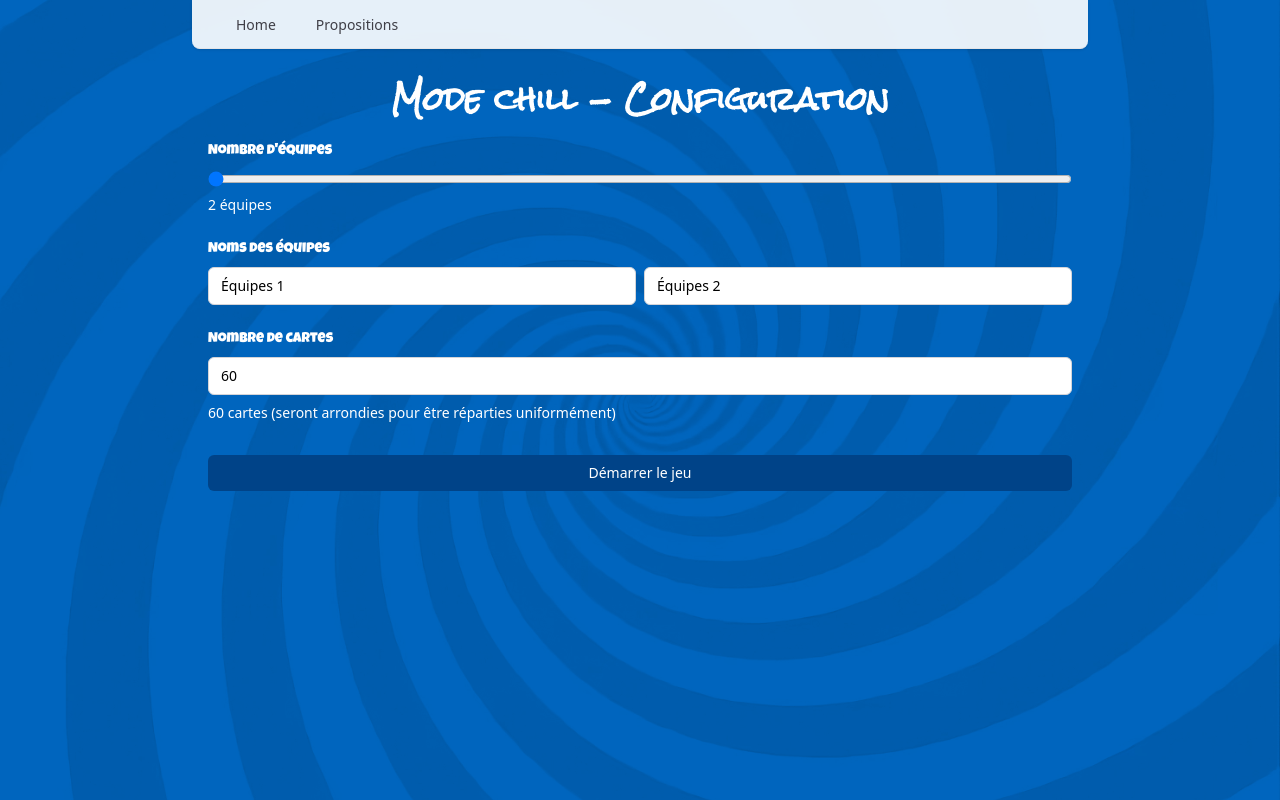
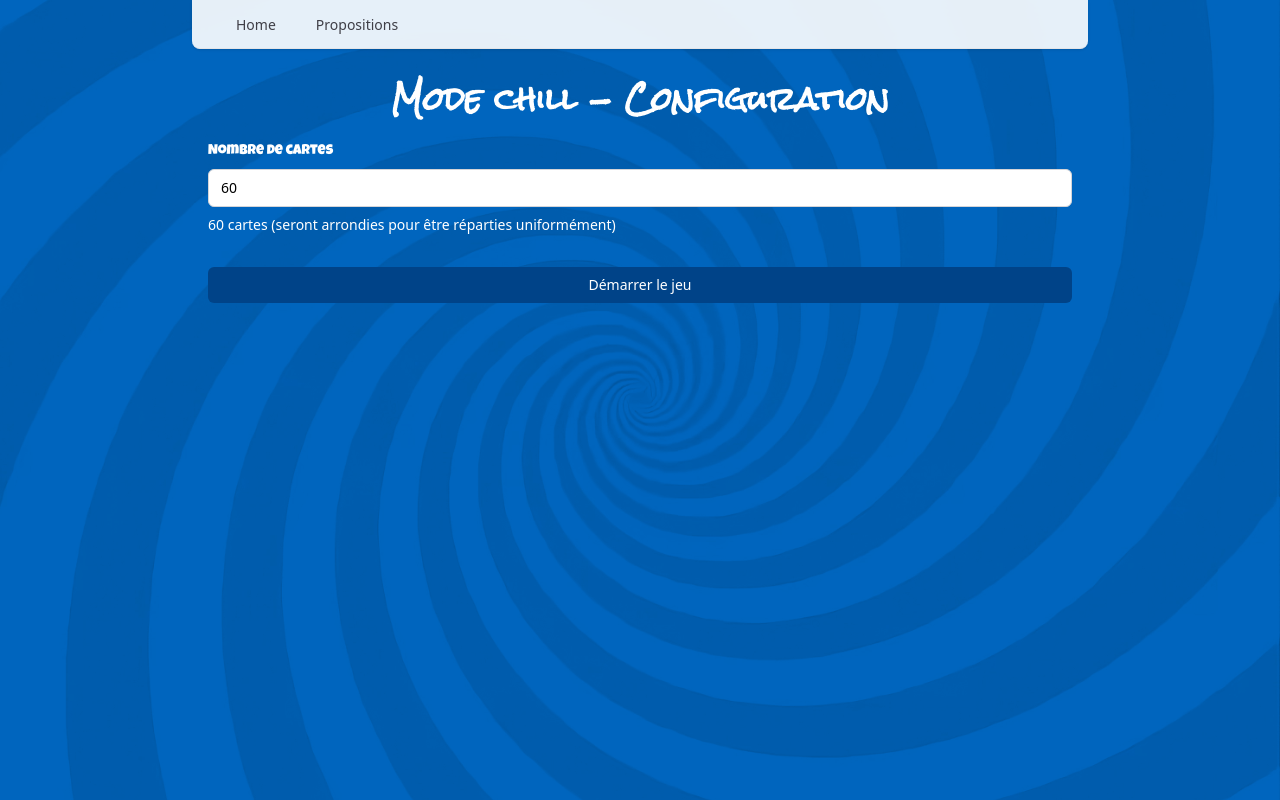
Before and after one commit to ThomasTew1579/Times-up, a React (Vite) app in the folder client/: page /game/chill/setup in a window 1280 px wide. Built offline with nearby package versions, Linux system fonts and the light colour scheme.

Commit message:
fix: clean du setup Chill

```diff
--- a/client/src/pages/ChillGameSetup.tsx
+++ b/client/src/pages/ChillGameSetup.tsx
@@ -1,88 +1,30 @@
-import { useEffect, useState } from 'react'
+import { useState } from 'react'
 import { useNavigate } from 'react-router-dom'
-import IntermissionCard from '../components/IntermissionCard'
 
 function ChillGameSetup() {
   const navigate = useNavigate()
-  // const [duree, setDuree] = useState<number>(20)
-  const [teams, setTeams] = useState<number>(2)
-  const [teamNames, setTeamNames] = useState<string[]>(['Équipes 1','Équipes 2','Équipes 3','Équipes 4'])
   const [nbCartes, setNbCartes] = useState<number>(60)
-  const [showIntermission, setShowIntermission] = useState<boolean>(false)
-
-  useEffect(() => {
-    setTeamNames((prev) => {
-      const next = prev.slice(0, teams)
-      while (next.length < teams) next.push(`Équipes ${next.length + 1}`)
-      return next
-    })
-  }, [teams])
 
   function onSubmit(e: React.FormEvent) {
     e.preventDefault()
-    const namesParam = encodeURIComponent(teamNames.join('|'))
-    navigate(`/game/chill?&teams=${teams}&nbCartes=${nbCartes}&teamNames=${namesParam}`)
+    navigate(`/game/chill?&nbCartes=${nbCartes}`)
   }
 
   return (
     <main className="mx-auto container max-w-xl px-4 py-8">
       <h1 className="text-3xl font-bold font-secondary text-center text-white mb-6">Mode chill - Configuration</h1>
       <form onSubmit={onSubmit} className="space-y-6">
-        {/* <div className="space-y-2">
-          <label htmlFor="duree" className="block text-sm font-medium text-white font-primary">Durée du tour</label>
-          <select
-            id="duree"
-            value={duree}
-            onChange={(e) => setDuree(Number(e.target.value))}
-            className="w-full rounded-md border border-zinc-300 dark:border-zinc-700 bg-white dark:bg-primary-900 dark:text-white px-3 py-2 text-sm"
-          >
-            <option value={10}>10 secondes</option>
-            <option value={20}>20 secondes</option>
-            <option value={30}>30 secondes</option>
-            <option value={60}>60 secondes</option>
-          </select>
-        </div> */}
-
-        <div className="space-y-2">
-          <label htmlFor="teams" className="block text-sm font-medium text-white font-primary">Nombre d'équipes</label>
-          <input
-            id="teams"
-            type="range"
-            min={2}
-            max={6}
-            value={teams}
-            onChange={(e) => setTeams(Number(e.target.value))}
-            className="w-full"
-          />
-          <div className="text-sm text-white">{teams} équipes</div>
-        </div>
-
-        <div className="space-y-2">
-          <label className="block text-sm font-medium text-white font-primary">Noms des équipes</label>
-          <div className="grid grid-cols-1 sm:grid-cols-2 gap-2">
-            {teamNames.map((name, idx) => (
-              <input
-                key={idx}
-                type="text"
-                value={name}
-                onChange={(e) => setTeamNames((arr) => arr.map((n, i) => (i === idx ? e.target.value : n)))}
-                className="w-full rounded-md border border-zinc-300 dark:border-zinc-700 bg-white dark:bg-primary-900 dark:text-white px-3 py-2 text-sm"
-                placeholder={`Team ${idx + 1}`}
-              />
-            ))}
-          </div>
-        </div>
 
         <div className="space-y-2">
           <label htmlFor="nbCartes" className="block text-sm font-medium text-white font-primary">Nombre de cartes</label>
           <input
             id="nbCartes"
             type="number"
-            min={teams}
+            min={2}
             max={500}
-            step={teams}
+            step={2}
             value={nbCartes}
-            onChange={(e) => setNbCartes(Math.max(teams, Number(e.target.value)))}
+            onChange={(e) => setNbCartes(Math.max(2, Number(e.target.value)))}
             className="w-full rounded-md border border-zinc-300 dark:border-zinc-700 bg-white dark:text-white dark:bg-primary-900 px-3 py-2 text-sm"
           />
           <div className="text-sm text-white">{nbCartes} cartes (seront arrondies pour être réparties uniformément)</div>
@@ -90,25 +32,13 @@ function ChillGameSetup() {
 
         <div className="pt-2">
           <button
-            type='button'
+            type='submit'
             className="w-full rounded-md bg-primary-900 text-white px-4 py-2 text-sm font-medium hover:bg-indigo-700 focus-visible:outline  focus-visible:outline-offset-2 focus-visible:outline-indigo-500"
-            onClick={() => setShowIntermission(true)}
           >
             Démarrer le jeu
           </button>
         </div>
 
-        {showIntermission && (
-        <IntermissionCard>
-          <p className="mb-4 text-sm text-zinc-700 dark:text-zinc-300">Équipe {teamNames[0]}</p>
-          <button
-            type='submit'
-            className="w-full rounded-md bg-primary-900 text-white px-4 py-2 text-sm font-medium hover:bg-indigo-700 focus-visible:outline  focus-visible:outline-offset-2 focus-visible:outline-indigo-500"
-            >
-              C'est parti !
-          </button>
-        </IntermissionCard>
-        )}
       </form>
     </main>
   )
```
